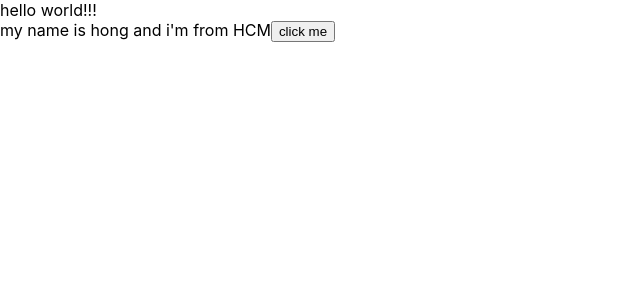
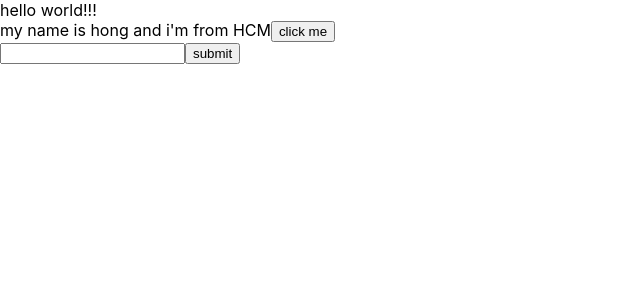
Before and after one commit to honght97/base-react-redux, a React (Create React App) app: page / in a window 1280 px wide. Shown: the top 300 px of the page, without its empty margins (0-640 px from the left). Built offline with nearby package versions, Linux system fonts and the light colour scheme.

Commit message:
continue

```diff
--- a/src/components/MyComponent.js
+++ b/src/components/MyComponent.js
@@ -17,6 +17,7 @@ class MyComponent extends React.Component {
       age: 26,
     });
   };
+  handleOnChangeInput = () => {};
   render() {
     return (
       <div>
@@ -28,6 +29,13 @@ class MyComponent extends React.Component {
         >
           click me
         </button>
+        <form action="">
+          <input
+            type="text"
+            onChange={(event) => this.handleOnChangeInput(event)}
+          />
+          <button>submit</button>
+        </form>
       </div>
     );
   }
```
